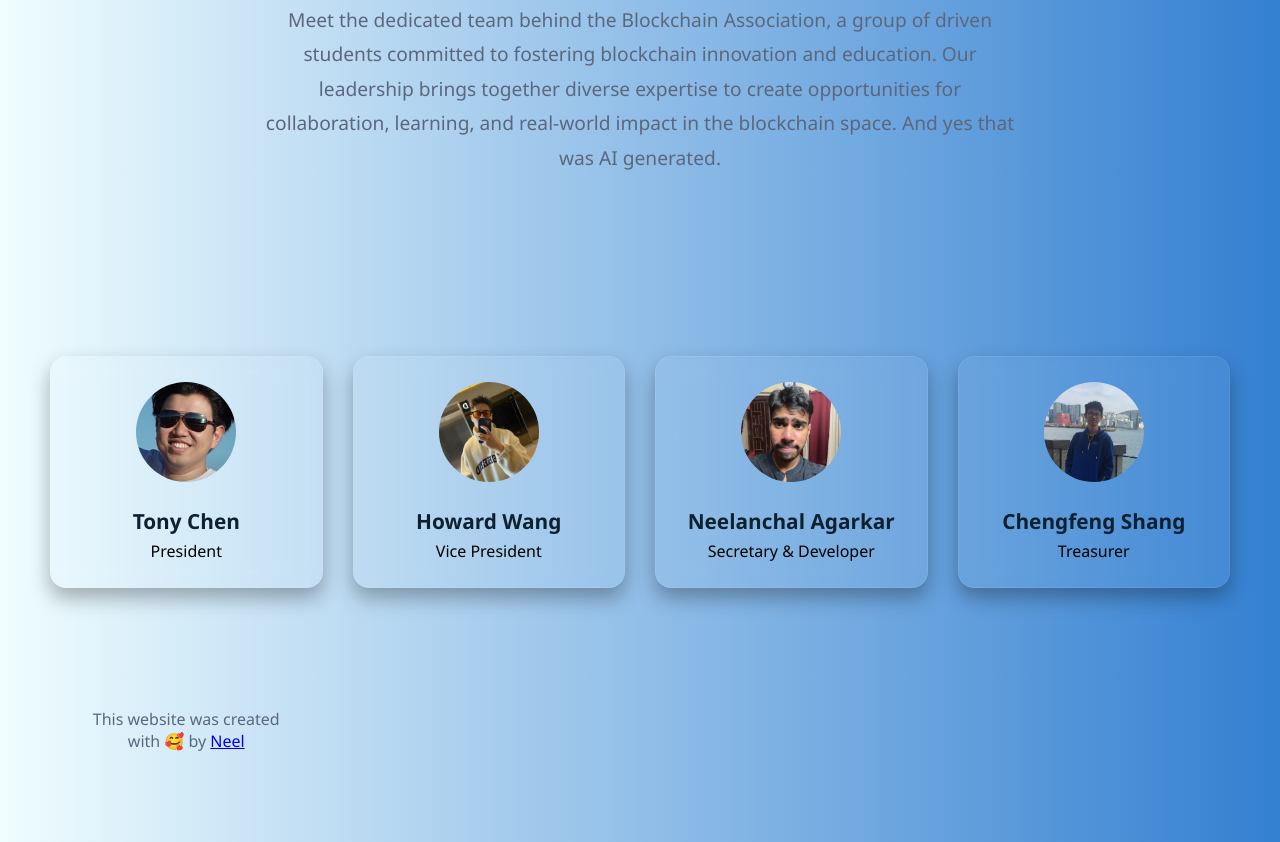
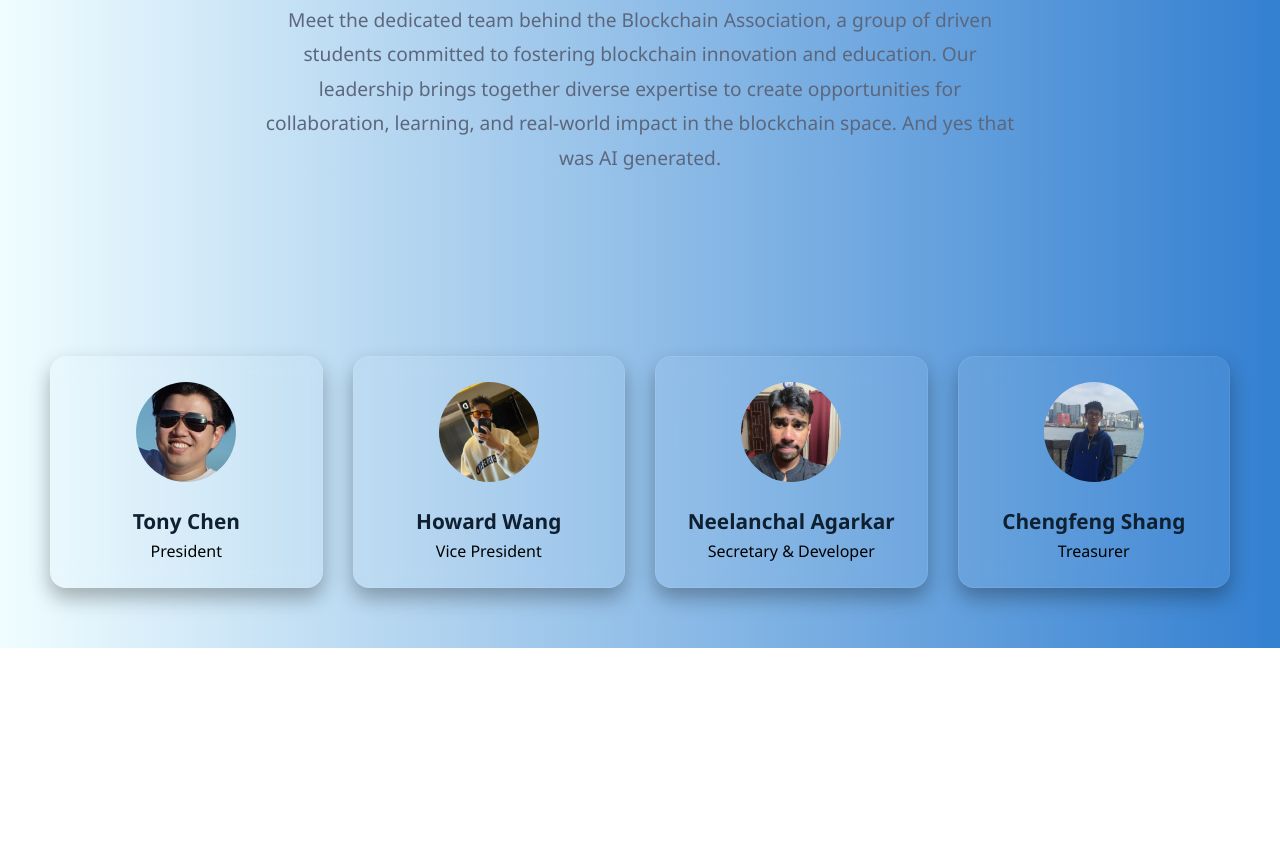
Before and after one commit to Neelanchal17/uomblockchain_website, a plain HTML site: page aboutus.html in a window 1280 px wide. Shown: the part 339-1181 px from the top of the page. After the commit the page ends 987 px from the top, so only its background shows below. Drawn offline with Linux system fonts and the light colour scheme.

Commit message:
Fixing aboutus bug

```diff
--- a/aboutus.html
+++ b/aboutus.html
@@ -116,7 +116,7 @@
         });
     </script>
 </body>
-<footer>This website was created with 🥰 by <a href="https://www.linkedin.com/in/neelanchal-agarkar-2905aa234/">Neel</a></footer>
+
 </html>
 <!--
 ----------------------------------------- -->
```
